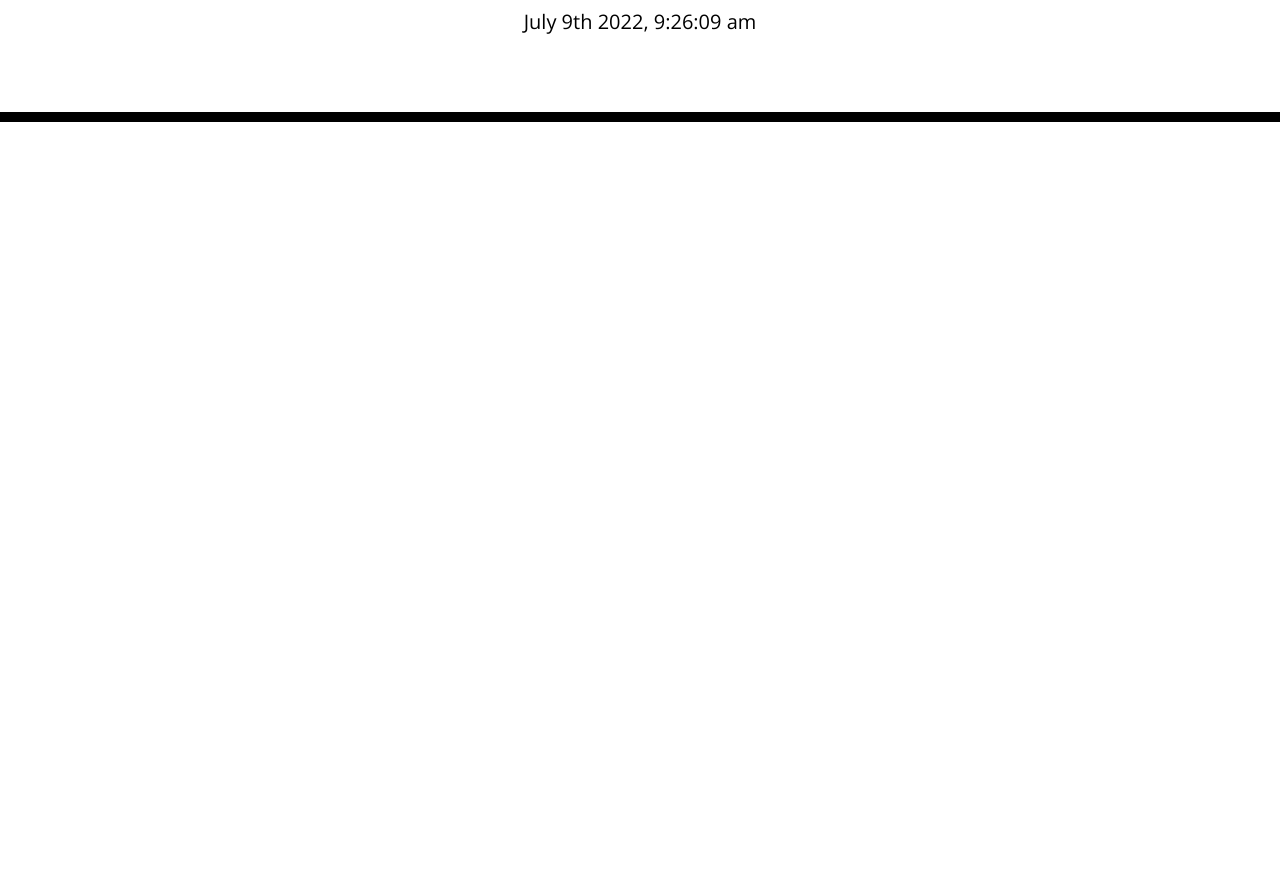
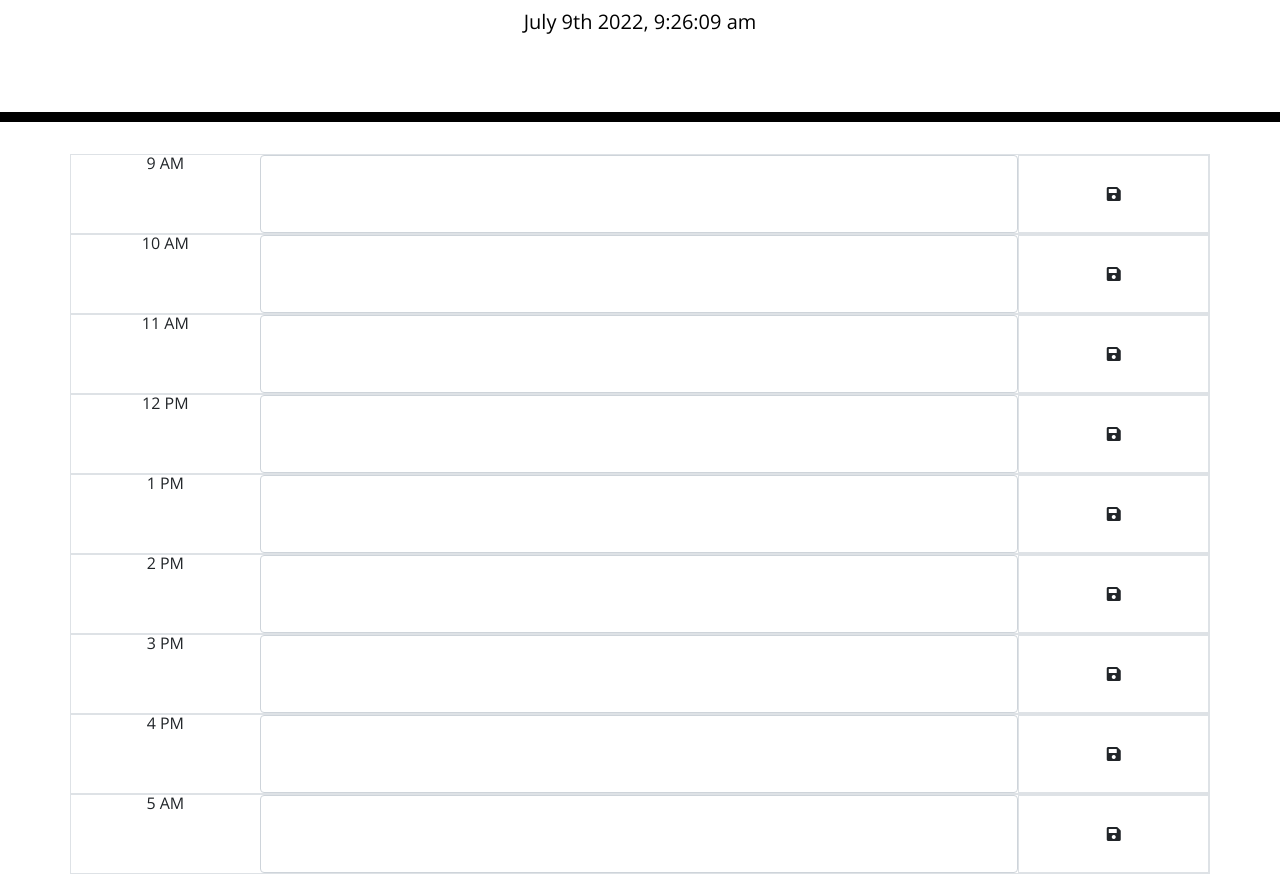
Before and after one commit to GoCharlesYes/Work-Day-Scheduler-API, a plain HTML site: page index.html in a window 1280 px wide. Shown: the part 182-1056 px from the top of the page. Before the commit the page ends 800 px from the top, so only its background shows below. Drawn offline with nearby package versions, Linux system fonts and the light colour scheme.

Commit message:
added timeblocks from 9AM to 5PM

```diff
--- a/index.html
+++ b/index.html
@@ -29,7 +29,61 @@
       <p id="currentDay" class="lead"></p>
     </header>
     <div class="container">
-      <!-- Timeblocks go here -->
+       <!-- Timeblocks go here -->
+        <div class="row row-cols-3 border">
+          <div class="col text-center">9 AM</div>
+          <textarea class="form-control col-8" type="text" id="9-AM"></textarea>
+          <div class="col border d-flex align-items-center justify-content-center save-icon save-container"><i class="fas fa-save"></i></div>
+        </div>
+        <!-- Repeat above div for other time-blocks -->
+        <div class="row row-cols-3 border">
+          <div class="col text-center">10 AM</div>
+          <textarea class="form-control col-8" type="text" id="10-AM"></textarea>
+          <div class="col border d-flex align-items-center justify-content-center save-icon save-container"><i class="fas fa-save"></i></div>
+        </div>
+
+        <div class="row row-cols-3 border">
+          <div class="col text-center">11 AM</div>
+          <textarea class="form-control col-8" type="text" id="11-AM"></textarea>
+          <div class="col border d-flex align-items-center justify-content-center save-icon save-container"><i class="fas fa-save"></i></div>
+        </div>
+
+        <div class="row row-cols-3 border">
+          <div class="col text-center">12 PM</div>
+          <textarea class="form-control col-8" type="text" id="12-PM"></textarea>
+          <div class="col border d-flex align-items-center justify-content-center save-icon save-container"><i class="fas fa-save"></i></div>
+        </div>
+
+        <div class="row row-cols-3 border">
+          <div class="col text-center">1 PM</div>
+          <textarea class="form-control col-8" type="text" id="1-PM"></textarea>
+          <div class="col border d-flex align-items-center justify-content-center save-icon save-container"><i class="fas fa-save"></i></div>
+        </div>
+
+        <div class="row row-cols-3 border">
+          <div class="col text-center">2 PM</div>
+          <textarea class="form-control col-8" type="text" id="2-PM"></textarea>
+          <div class="col border d-flex align-items-center justify-content-center save-icon save-container"><i class="fas fa-save"></i></div>
+        </div>
+
+        <div class="row row-cols-3 border">
+          <div class="col text-center">3 PM</div>
+          <textarea class="form-control col-8" type="text" id="3-PM"></textarea>
+          <div class="col border d-flex align-items-center justify-content-center save-icon save-container"><i class="fas fa-save"></i></div>
+        </div>
+
+        <div class="row row-cols-3 border">
+          <div class="col text-center">4 PM</div>
+          <textarea class="form-control col-8" type="text" id="4-PM"></textarea>
+          <div class="col border d-flex align-items-center justify-content-center save-icon save-container"><i class="fas fa-save"></i></div>
+        </div>
+
+        <div class="row row-cols-3 border">
+          <div class="col text-center">5 AM</div>
+          <textarea class="form-control col-8" type="text" id="5-PM"></textarea>
+          <div class="col border d-flex align-items-center justify-content-center save-icon save-container"><i class="fas fa-save"></i></div>
+        </div>
+
     </div>
 
     <script src="https://cdnjs.cloudflare.com/ajax/libs/jquery/3.2.1/jquery.min.js"></script>
```
